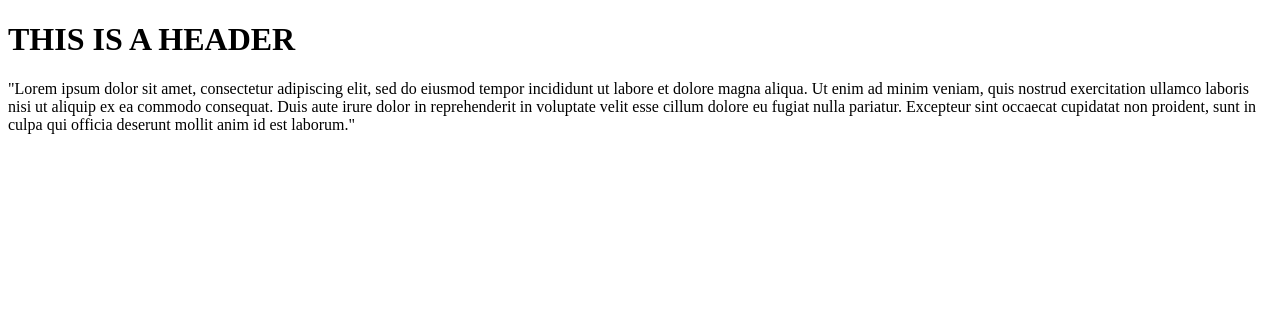
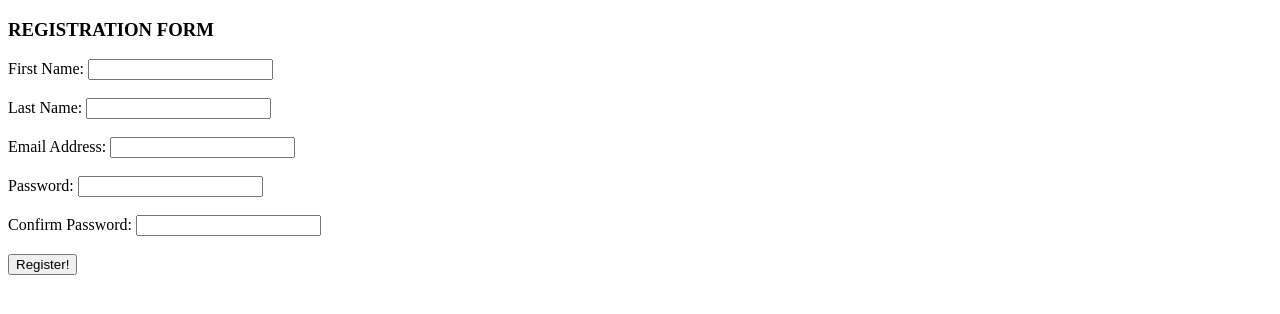
Before and after one commit to BeatriceKunda/CodeQueen, a plain HTML site: page index.html in a window 1280 px wide. Drawn offline with Linux system fonts and the light colour scheme.

Commit message:
adds user registration form

```diff
--- a/index.html
+++ b/index.html
@@ -4,9 +4,31 @@
     <title>Document</title>
 </head>
 <body>
-    <h1>THIS IS A HEADER</h1>
+    <h3>REGISTRATION FORM</h3>
 
-    <p>"Lorem ipsum dolor sit amet, consectetur adipiscing elit, sed do eiusmod tempor incididunt ut labore et dolore magna aliqua. Ut enim ad minim veniam, quis nostrud exercitation ullamco laboris nisi ut aliquip ex ea commodo consequat. Duis aute irure dolor in reprehenderit in voluptate velit esse cillum dolore eu fugiat nulla pariatur. Excepteur sint occaecat cupidatat non proident, sunt in culpa qui officia deserunt mollit anim id est laborum."</p>
+    <form action="">
+        <label for="first name">First Name:</label>
+        <input type="text" name="first name">
+        <br>
+        <br>
+        <label for="Last name">Last Name:</label>
+        <input type="text" name="Last name">
+        <br>
+        <br>
+        <label for="email">Email Address:</label>
+        <input type="email" name="email">
+        <br>
+        <br>
+        <label for="password">Password:</label>
+        <input type="password" name="password">
+        <br>
+        <br>
+        <label for="password confirm">Confirm Password:</label>
+        <input type="password" name="password confirm">
+        <br>
+        <br>
+        <input type="submit" value="Register!">
+    </form>
 
 </body>
 </html>
```
